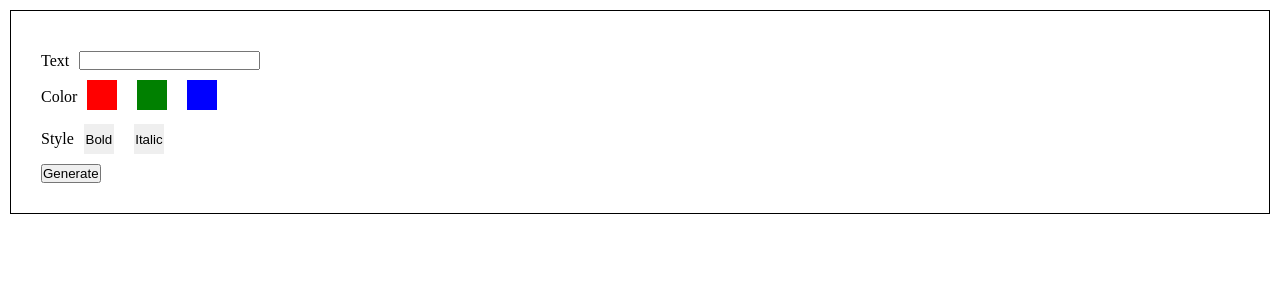
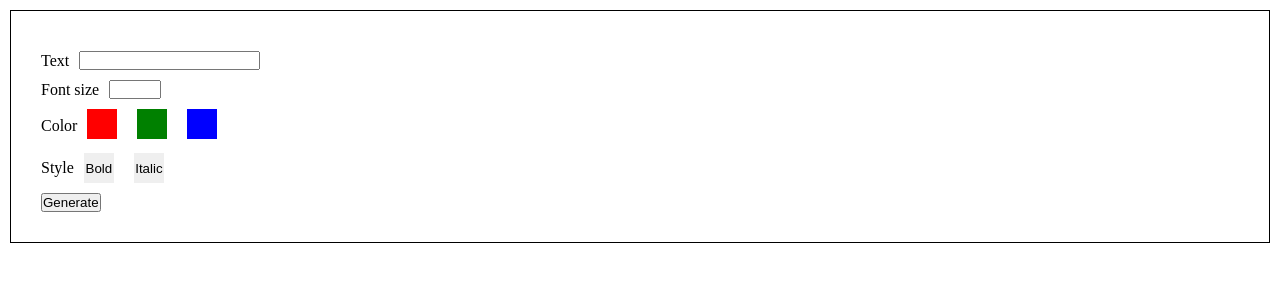
Before and after one commit to farisbegic/software-engineering, an Angular app in the folder week-3/: page / in a window 1280 px wide. Shown: the top 300 px of the page. Built offline with nearby package versions, Linux system fonts and the light colour scheme.

Commit message:
Implemented font functionality

```diff
--- a/week-3/src/app/input/input.component.html
+++ b/week-3/src/app/input/input.component.html
@@ -3,6 +3,11 @@
   <div class="input">
     <label for="text">Text</label>
     <input type="text" #textValue id="text" (keyup)="onChangeText(textValue.value)" />
+  </div>
+
+  <div class="input">
+    <label for="font">Font size</label>
+    <input type="number" min="10" max="40" #fontValue id="font" (keyup)="onChangeFont(fontValue.value)" />
   </div>
 
   <div class="input">
@@ -22,5 +27,5 @@
     </div>
   </div>
 
-  <button (click)="onSubmit({text, color, type})">Generate</button>
+  <button (click)="onSubmit({text, color, type, font})">Generate</button>
 </div>
--- a/week-3/src/app/input/input.component.ts
+++ b/week-3/src/app/input/input.component.ts
@@ -7,6 +7,7 @@ import {Component, Input} from '@angular/core';
 })
 export class InputComponent {
   text: string = '';
+  font: number = 0;
   color: string = '';
   type: string = '';
   @Input() elements: any;
@@ -23,12 +24,18 @@ export class InputComponent {
     this.type = value;
   }
 
-  onSubmit({ text, color, type }: any) {
-    const arr = this.elements.push({
+  onSubmit({ text, color, type, font }: any) {
+    this.elements.push({
       id: new Date().getTime(),
       text,
       color,
-      type
+      type,
+      font
     })
+    console.log(this.elements);
+  }
+
+  onChangeFont(value: any) {
+    this.font = value
   }
 }
--- a/week-3/src/app/output/output.component.css
+++ b/week-3/src/app/output/output.component.css
@@ -9,6 +9,7 @@
   justify-content: space-between;
   align-items: center;
   padding: 10px 30px;
+  font-size: 30;
 }
 
 .italic {
--- a/week-3/src/app/output/output.component.html
+++ b/week-3/src/app/output/output.component.html
@@ -2,7 +2,7 @@
   <label for="delete">Show delete:</label>
   <input id="delete" (change)="toggleDelete($event)" type="checkbox">
   <div class="output" [ngStyle]="{'background-color': element.color}" *ngFor="let element of elements">
-    <p [ngClass]="element.type">{{element.text}}</p>
+    <p [ngClass]="element.type" [ngStyle]="{'font-size': element.font + 'px'}">{{element.text}}</p>
     <button (click)="onDelete(element.id)" *ngIf="showDelete">Delete</button>
   </div>
 </div>
```
